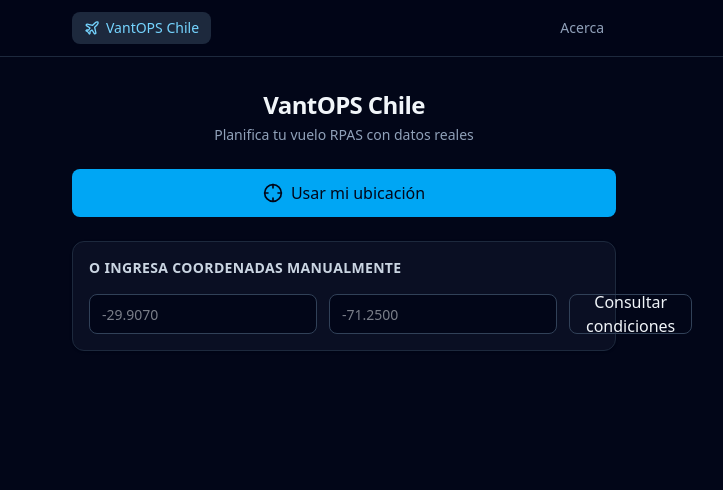
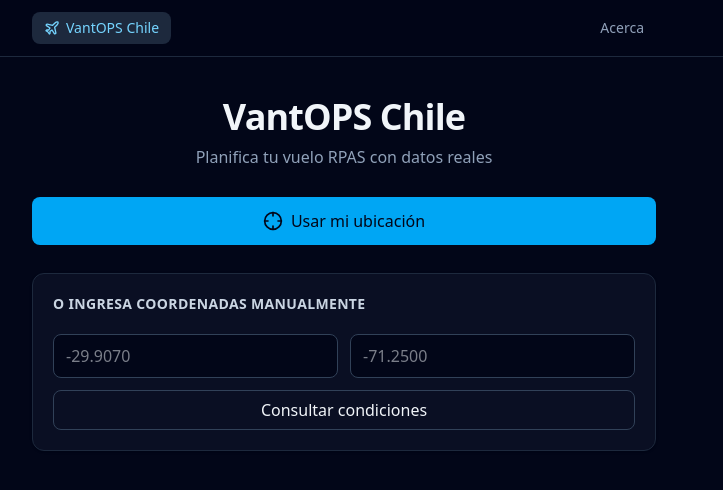
Before and after one commit to 2674321/vantops-chile, a React (Vite) app: page /#/ in a window 1280 px wide. Shown: the top 490 px of the page, without its empty margins (296-1019 px from the left). Built offline with nearby package versions, Linux system fonts and the light colour scheme.

Commit message:
UI: dimensiones más amplias y legibles; formulario manual en grilla para que el botón no desborde el recuadro

```diff
--- a/src/app/App.tsx
+++ b/src/app/App.tsx
@@ -28,7 +28,7 @@ export function App() {
       <HashRouter>
         <div className="flex min-h-dvh flex-col">
           <nav className="border-b border-slate-800 bg-slate-950/80 backdrop-blur">
-            <div className="mx-auto flex w-full max-w-xl items-center justify-between px-4 py-3">
+            <div className="mx-auto flex w-full max-w-2xl items-center justify-between px-5 py-3 sm:px-6">
               <NavLink to="/" className={navLinkClass}>
                 <Plane aria-hidden className="h-4 w-4" />
                 {t.appName}
--- a/src/components/ui/card.tsx
+++ b/src/components/ui/card.tsx
@@ -14,7 +14,7 @@ Card.displayName = "Card";
 
 export const CardHeader = forwardRef<HTMLDivElement, HTMLAttributes<HTMLDivElement>>(
   ({ className, ...props }, ref) => (
-    <div ref={ref} className={cn("flex flex-col space-y-1 p-4", className)} {...props} />
+    <div ref={ref} className={cn("flex flex-col space-y-1 p-5", className)} {...props} />
   ),
 );
 CardHeader.displayName = "CardHeader";
@@ -32,7 +32,7 @@ CardTitle.displayName = "CardTitle";
 
 export const CardContent = forwardRef<HTMLDivElement, HTMLAttributes<HTMLDivElement>>(
   ({ className, ...props }, ref) => (
-    <div ref={ref} className={cn("p-4 pt-0", className)} {...props} />
+    <div ref={ref} className={cn("p-5 pt-0", className)} {...props} />
   ),
 );
 CardContent.displayName = "CardContent";
--- a/src/features/about/AboutPage.tsx
+++ b/src/features/about/AboutPage.tsx
@@ -17,7 +17,7 @@ function ExternalLink({ href, children }: { href: string; children: string }) {
 
 export function AboutPage() {
   return (
-    <div className="mx-auto w-full max-w-xl space-y-6 px-4 py-8">
+    <div className="mx-auto w-full max-w-2xl space-y-6 px-5 py-10 sm:px-6">
       <header>
         <h1 className="text-2xl font-bold">{t.about.title}</h1>
         <p className="mt-1 text-xs text-slate-500">v{APP_VERSION} · 🚧 Development</p>
--- a/src/features/dashboard/DashboardPage.tsx
+++ b/src/features/dashboard/DashboardPage.tsx
@@ -98,10 +98,10 @@ export function DashboardPage() {
   }
 
   return (
-    <div className="mx-auto w-full max-w-xl space-y-6 px-4 py-8">
-      <header className="space-y-1 text-center">
-        <h1 className="text-2xl font-bold tracking-tight">{t.appName}</h1>
-        <p className="text-sm text-slate-400">{t.tagline}</p>
+    <div className="mx-auto w-full max-w-2xl space-y-7 px-5 py-10 sm:px-6">
+      <header className="space-y-2 text-center">
+        <h1 className="text-3xl font-bold tracking-tight sm:text-4xl">{t.appName}</h1>
+        <p className="text-base text-slate-400">{t.tagline}</p>
       </header>
 
       <Button size="lg" className="w-full" onClick={handleUseLocation} disabled={locating}>
@@ -120,9 +120,9 @@ export function DashboardPage() {
           <CardTitle>{t.dashboard.manualTitle}</CardTitle>
         </CardHeader>
         <CardContent>
-          <form className="flex flex-col gap-3 sm:flex-row" onSubmit={handleManualSubmit}>
+          <form className="grid gap-3 sm:grid-cols-2" onSubmit={handleManualSubmit}>
             <input
-              className="h-10 flex-1 rounded-lg border border-slate-700 bg-slate-950 px-3 text-sm outline-none focus:border-sky-500"
+              className="h-11 min-w-0 rounded-lg border border-slate-700 bg-slate-950 px-3 text-base outline-none focus:border-sky-500"
               inputMode="decimal"
               placeholder="-29.9070"
               aria-label="Latitud"
@@ -130,14 +130,14 @@ export function DashboardPage() {
               onChange={(e) => setManualLat(e.target.value)}
             />
             <input
-              className="h-10 flex-1 rounded-lg border border-slate-700 bg-slate-950 px-3 text-sm outline-none focus:border-sky-500"
+              className="h-11 min-w-0 rounded-lg border border-slate-700 bg-slate-950 px-3 text-base outline-none focus:border-sky-500"
               inputMode="decimal"
               placeholder="-71.2500"
               aria-label="Longitud"
               value={manualLon}
               onChange={(e) => setManualLon(e.target.value)}
             />
-            <Button type="submit" variant="outline">
+            <Button type="submit" variant="outline" className="w-full sm:col-span-2">
               {t.dashboard.showWeather}
             </Button>
           </form>
--- a/src/features/weather/WeatherPanel.tsx
+++ b/src/features/weather/WeatherPanel.tsx
@@ -19,9 +19,9 @@ function localTime(isoLocal: string | null): string {
 
 function Metric({ label, value }: { label: string; value: ReactNode }) {
   return (
-    <div className="rounded-lg bg-slate-950/60 p-3">
+    <div className="rounded-lg bg-slate-950/60 p-4">
       <p className="text-xs text-slate-400">{label}</p>
-      <p className="mt-1 text-lg font-semibold text-slate-100">{value}</p>
+      <p className="mt-1 text-xl font-semibold text-slate-100">{value}</p>
     </div>
   );
 }
@@ -42,10 +42,10 @@ export function WeatherPanel({ snapshot }: { snapshot: WeatherSnapshot }) {
   return (
     <section aria-label="Condiciones actuales" className="space-y-4">
       <div className="flex items-baseline gap-4">
-        <span aria-hidden className="text-5xl">
+        <span aria-hidden className="text-6xl sm:text-7xl">
           {weatherCodeEmoji(current.weatherCode)}
         </span>
-        <p className="text-4xl font-bold">
+        <p className="text-5xl font-bold sm:text-6xl">
           {current.temperatureC === null ? "—" : `${Math.round(current.temperatureC)}°C`}
         </p>
       </div>
@@ -56,7 +56,7 @@ export function WeatherPanel({ snapshot }: { snapshot: WeatherSnapshot }) {
         </output>
       )}
 
-      <div className="grid grid-cols-2 gap-2 sm:grid-cols-3">
+      <div className="grid grid-cols-2 gap-3 sm:grid-cols-3">
         <Metric
           label="Viento 10 m"
           value={
```
